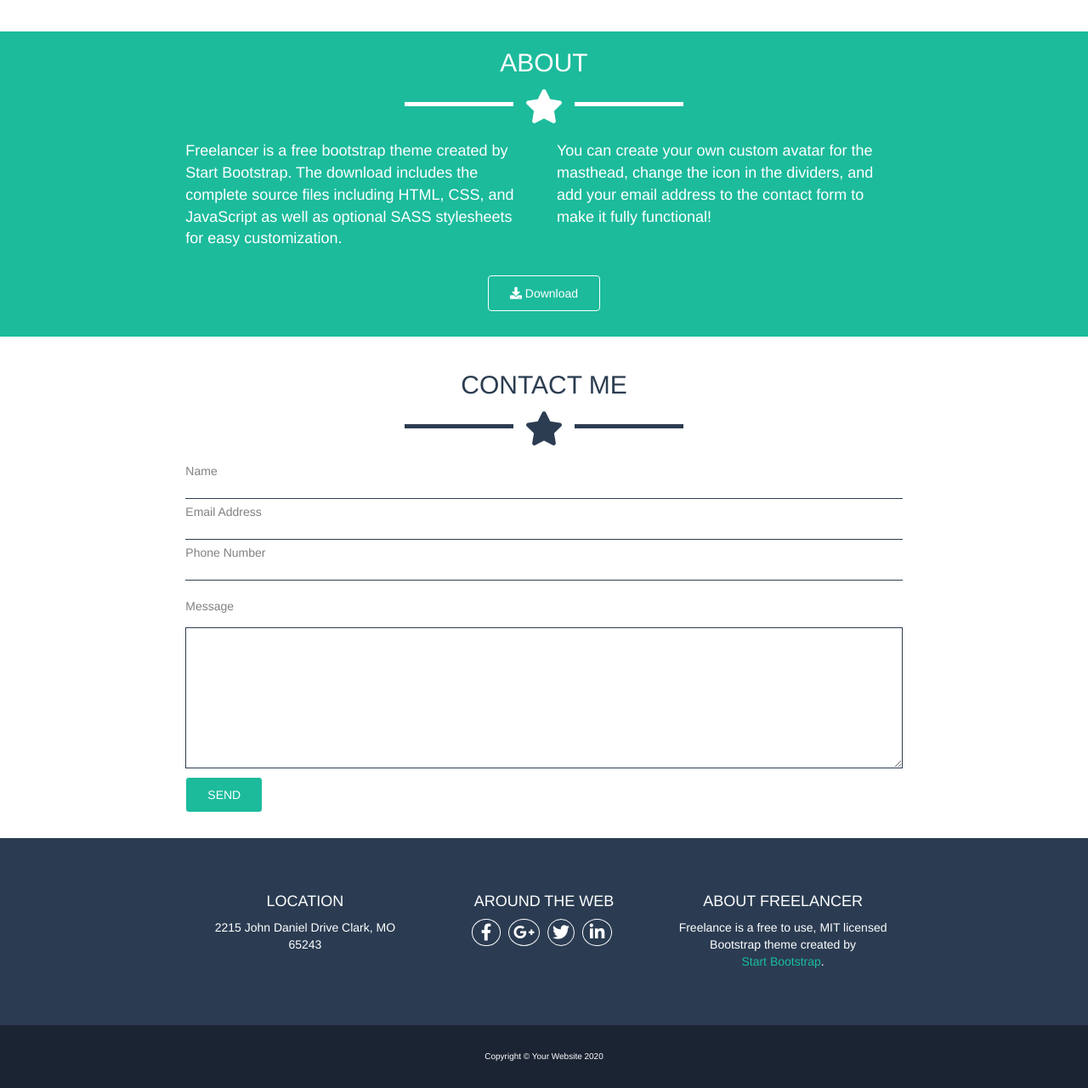
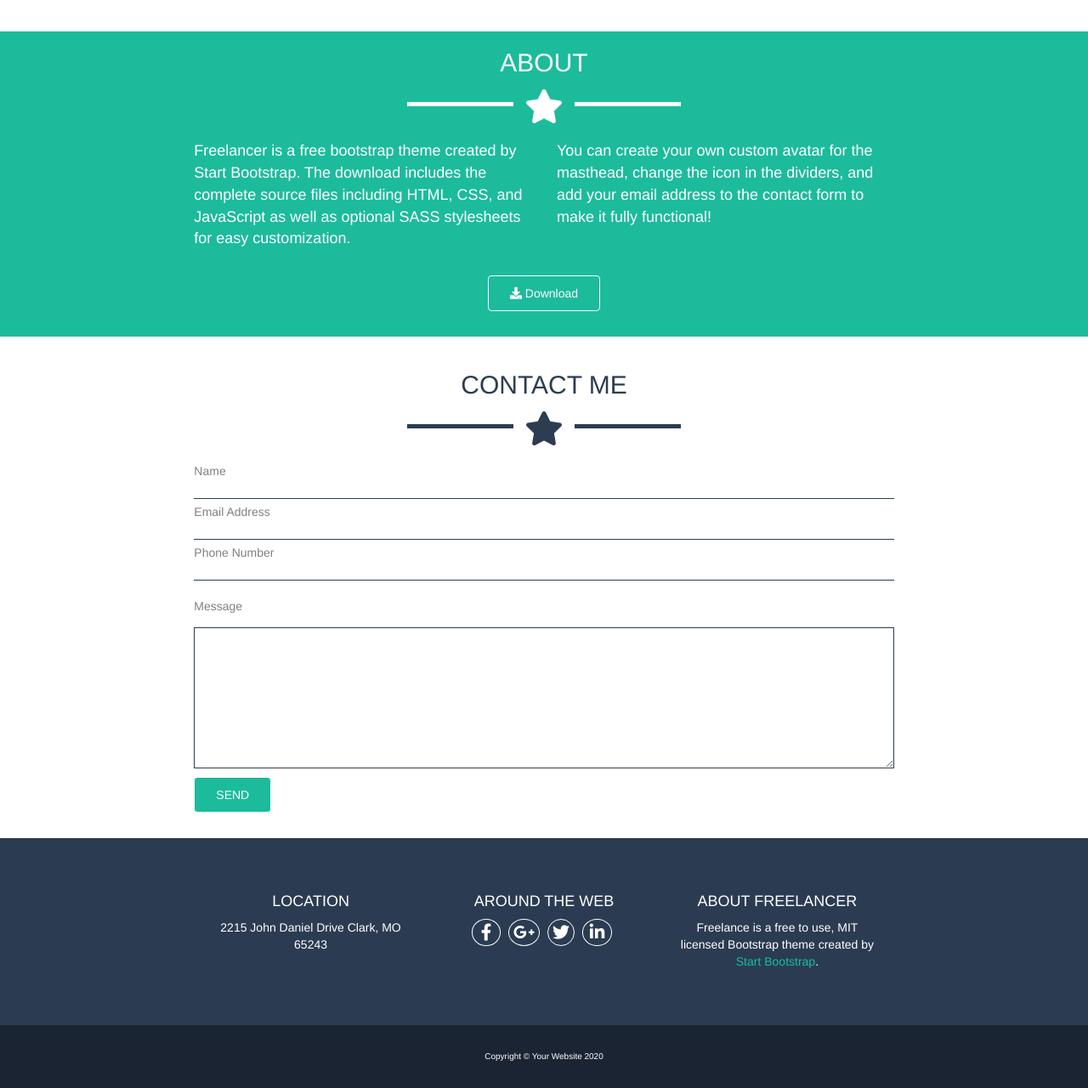
Before and after one commit to SimoneRomiti/html-css-bootstrap-freelancer, a plain HTML site: page index.html in a window 1280 px wide. Shown: the part 1171-2451 px from the top of the page at 85% size. Drawn offline with nearby package versions, Linux system fonts and the light colour scheme.

Commit message:
Uso di container-fluid

```diff
--- a/index.html
+++ b/index.html
@@ -14,7 +14,8 @@
   <!-- HEADER -->
   <header>
     <!-- HEADER-TOP -->
-    <div class="row header_top">
+    <div class="container-fluid header_top">
+      <div class="row">
         <div class="col-xs-6 col-xs-offset-1 col-sm-5 col-sm-offset-1 logo">
           <a href="#">START BOOTSTRAP</a>
         </div>
@@ -36,10 +37,12 @@
           <!-- /MENU TRIPLO MD E LG -->
         </div>
       </div>
+    </div>
     <!-- /HEADER-TOP -->
 
     <!-- HEADER-BOTTOM -->
-    <div class="row header_bottom">
+    <div class="container-fluid header_bottom">
+      <div class="row">
         <div class="col-xs-12 avatar">
           <img src="img/avatar.png" alt="">
           <h1>START BOOTSTRAP</h1>
@@ -50,6 +53,8 @@
         </div>
       </div>
       <!-- /HEADER-BOTTOM -->
+    </div>
+
   </header>
   <!-- /HEADER -->
 
@@ -141,8 +146,8 @@
     <!-- /PORTFOLIO -->
 
     <!-- ABOUT -->
-    <section>
-      <div class="row about">
+    <section class="container-fluid about">
+      <div class="row">
         <div class="col-xs-12">
           <h3>ABOUT</h3>
           <hr>
@@ -150,7 +155,7 @@
           <hr>
         </div>
       </div>
-      <div class="row about">
+      <div class="row">
         <div class="col-xs-8 col-xs-offset-2 col-md-4 col-md-offset-2">
           <p>Freelancer is a free bootstrap theme created by Start Bootstrap. The download includes the complete source files including HTML, CSS, and JavaScript as well as optional SASS stylesheets for easy customization.</p>
         </div>
@@ -169,7 +174,7 @@
     <!-- /ABOUT -->
 
     <!-- CONTACT -->
-    <section class="contact">
+    <section class="container-fluid contact">
       <div class="row">
         <div class="col-xs-12">
           <h3>CONTACT ME</h3>
@@ -205,7 +210,7 @@
     <!-- /CONTACT -->
   </main>
 
-  <footer>
+  <footer class="container-fluid">
     <div class="row footer_top">
       <div class="col-md-8 col-md-offset-2">
         <div class="col-xs-12 col-md-4 footer_item">
```
Lines whose indentation alone changed are shown as unchanged.
